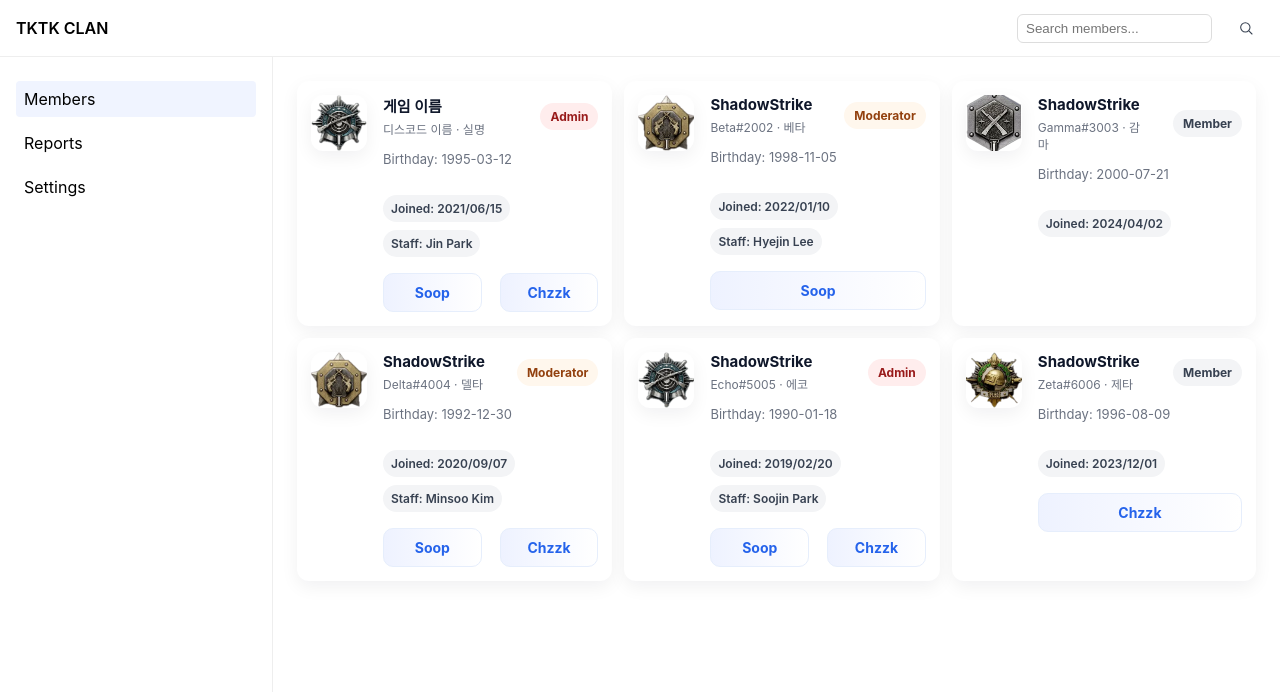
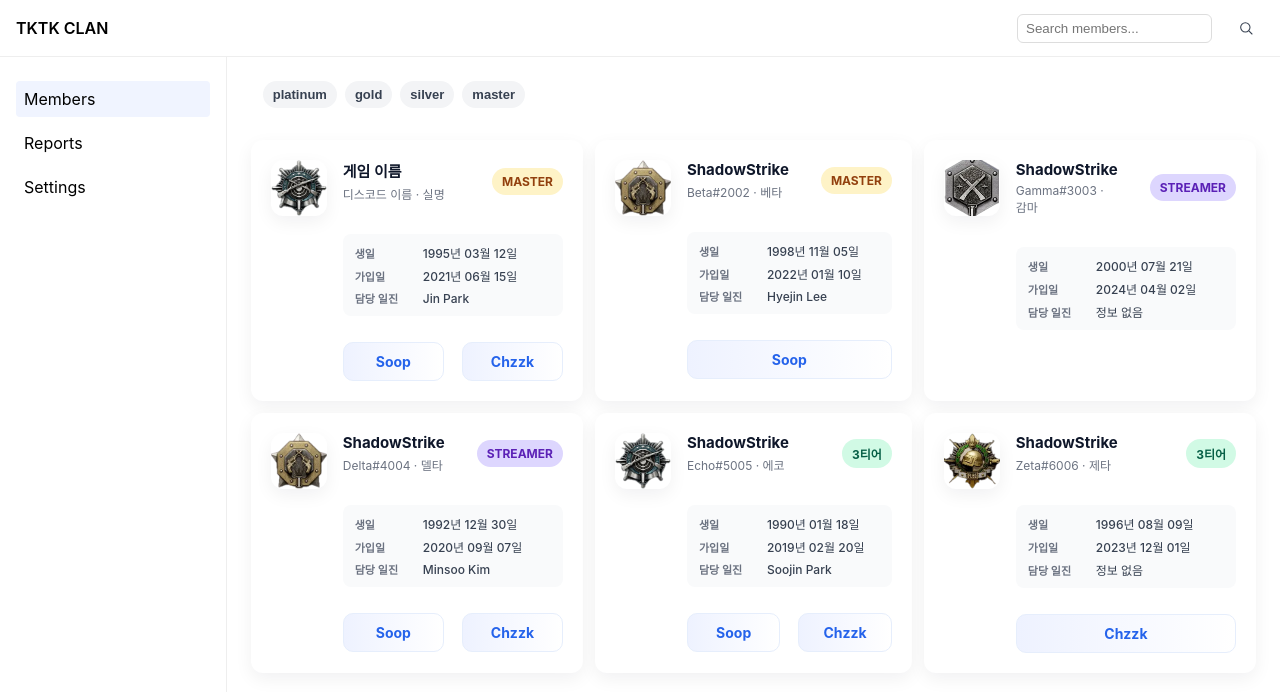
Before and after one commit to Hojeong016/TKTK, a React (Create React App) app: page / in a window 1280 px wide. Shown: the top 692 px of the page. Built offline with nearby package versions, Linux system fonts and the light colour scheme.

Commit message:
Members 페이지 완료

```diff
--- a/public/data/items.json
+++ b/public/data/items.json
@@ -9,7 +9,7 @@
       "birthday": "1995-03-12"
     },
     "discord": {
-      "right": "admin",
+      "right": "master",
       "join": "2021-06-15"
     },
     "game": {
@@ -34,7 +34,7 @@
       "birthday": "1998-11-05"
     },
     "discord": {
-      "right": "moderator",
+      "right": "master",
       "join": "2022-01-10"
     },
     "game": {
@@ -59,7 +59,7 @@
       "birthday": "2000-07-21"
     },
     "discord": {
-      "right": "member",
+      "right": "streamer",
       "join": "2024-04-02"
     },
     "game": {
@@ -84,7 +84,7 @@
       "birthday": "1992-12-30"
     },
     "discord": {
-      "right": "moderator",
+      "right": "streamer",
       "join": "2020-09-07"
     },
     "game": {
@@ -109,7 +109,7 @@
       "birthday": "1990-01-18"
     },
     "discord": {
-      "right": "admin",
+      "right": "3tier",
       "join": "2019-02-20"
     },
     "game": {
@@ -134,7 +134,7 @@
       "birthday": "1996-08-09"
     },
     "discord": {
-      "right": "member",
+      "right": "3tier",
       "join": "2023-12-01"
     },
     "game": {
--- a/src/components/Header.js
+++ b/src/components/Header.js
@@ -22,7 +22,6 @@ export default function Header() {
 
       <div className="header-actions">
         <input className="header-search" placeholder="Search members..." aria-label="Search members" />
-        {/* 변경: 텍스트 User -> 검색 돋보기 아이콘 버튼 */}
         <button className="btn btn-icon" aria-label="Open search">
           <svg width="16" height="16" viewBox="0 0 24 24" fill="none" aria-hidden="true" focusable="false" xmlns="http://www.w3.org/2000/svg">
             <path d="M11 4a7 7 0 1 0 0 14 7 7 0 0 0 0-14z" stroke="currentColor" strokeWidth="1.6" strokeLinecap="round" strokeLinejoin="round"/>
--- a/src/components/MemberCard.js
+++ b/src/components/MemberCard.js
@@ -1,5 +1,6 @@
 import React from 'react';
 import { getTierIcon } from '../constants/tiers';
+import { getRightLabel } from '../constants/rights';
 
 /**
  * member shape:
@@ -19,10 +20,25 @@ export default function MemberCard({ member, onSelect }) {
   const displayName = member.info?.koreaname || member.name || gamename;
   const discordName = member.info?.discordname || '—';
   const tier = member.game?.tier || 'free';
-  const right = (member.discord?.right || 'member').toLowerCase();
+  const rightValue = member.discord?.right || 'member';
+  const rightLabel = getRightLabel(rightValue) || rightValue;
+  const right = String(rightValue).toLowerCase();
   const joinRaw = member.discord?.join;
   const joined = joinRaw ? new Date(joinRaw) : null;
-  const joinedText = joined ? `${joined.getFullYear()}/${String(joined.getMonth()+1).padStart(2,'0')}/${String(joined.getDate()).padStart(2,'0')}` : '—';
+  const joinedText = joined ? `${joined.getFullYear()}년 ${String(joined.getMonth()+1).padStart(2,'0')}월 ${String(joined.getDate()).padStart(2,'0')}일` : '—';
+
+  // Format birthday
+  const birthdayRaw = member.info?.birthday;
+  const formatBirthday = (bd) => {
+    if (!bd) return null;
+    const match = bd.match(/(\d{4})-(\d{2})-(\d{2})/);
+    if (match) {
+      return `${match[1]}년 ${match[2]}월 ${match[3]}일`;
+    }
+    return bd;
+  };
+  const birthdayText = formatBirthday(birthdayRaw);
+
   const streaming = member.streaming || {};
   const staff = member.memberofthestaff?.name || null;
 
@@ -47,20 +63,34 @@ export default function MemberCard({ member, onSelect }) {
           </div>
 
           <div className="member-actions-block">
-            <div className={`badge badge-right badge-${right}`}>{right}</div>
+            <div className={`badge badge-right badge-${right}`}>{rightLabel}</div>
           </div>
         </div>
 
-        {member.info?.birthday && <div className="member-birthday">Birthday: {member.info.birthday}</div>}
-
         <div className="member-desc">{member.info?.description || member.desc || ''}</div>
 
+        <div className="member-info-grid">
+          <div className="info-item">
+            <div className="info-content">
+              <span className="info-label">생일</span>
+              <span className="info-value">{birthdayText || '정보 없음'}</span>
+            </div>
+          </div>
+          <div className="info-item">
+            <div className="info-content">
+              <span className="info-label">가입일</span>
+              <span className="info-value">{joinedText}</span>
+            </div>
+          </div>
+          <div className="info-item">
+            <div className="info-content">
+              <span className="info-label">담당 일진</span>
+              <span className="info-value">{staff || '정보 없음'}</span>
+            </div>
+          </div>
+        </div>
+
         <div className="member-footer">
-          <div className="member-meta">
-            <span className="chip">Joined: {joinedText}</span>
-            {staff && <span className="chip">Staff: {staff}</span>}
-          </div>
-
           <div className="member-streams-footer">
             {streaming.soop && (
               <a className="stream-btn" href={streaming.soop} target="_blank" rel="noreferrer">Soop</a>
--- a/src/components/MemberList.js
+++ b/src/components/MemberList.js
@@ -1,29 +1,55 @@
 import React from 'react';
 import MemberCard from './MemberCard';
-import MemberTable from './MemberTable';
+import TagFilter from './TagFilter';
 import { useFetchItems } from '../api/useFetch';
 import useStore from '../store/useStore';
 
 export default function MemberList() {
   const { data, isLoading, isError } = useFetchItems();
   const setSelectedItem = useStore((s) => s.setSelectedItem);
-  const [view, setView] = React.useState('card'); // 'card' or 'table'
+  const selectedTags = useStore((s) => s.selectedTags);
+
+  // derive tag options from data (tier only)
+  const tags = React.useMemo(() => {
+    if (!data || !Array.isArray(data)) return [];
+    const set = new Set();
+    data.forEach((m) => {
+      if (m.game?.tier) set.add(`tier:${String(m.game.tier)}`);
+    });
+    return Array.from(set);
+  }, [data]);
+
+  const matchTag = React.useCallback((member, tag) => {
+    if (!tag) return true;
+    if (tag.startsWith('tier:')) return String(member.game?.tier) === tag.split(':')[1];
+    if (tag.startsWith('right:')) return String(member.discord?.right) === tag.split(':')[1];
+    if (tag === 'stream:soop') return Boolean(member.streaming?.soop);
+    if (tag === 'stream:chzzk') return Boolean(member.streaming?.chzzk);
+    if (tag.startsWith('game:')) return (member.game?.gamename || member.info?.gamename) === tag.split(':')[1];
+    return false;
+  }, []);
+
+  const filtered = React.useMemo(() => {
+    if (!data || !Array.isArray(data)) return [];
+    if (!selectedTags || selectedTags.length === 0) return data;
+    return data.filter((m) => selectedTags.some((t) => matchTag(m, t)));
+  }, [data, selectedTags, matchTag]);
 
   if (isLoading) return <p>Loading...</p>;
   if (isError) return <p>Error</p>;
+  if (!data) return null;
 
   return (
     <section>
       <div className="list-controls">
+        <TagFilter tags={tags} />
       </div>
 
-      {view === 'card' ? (
-        <div className="card-grid">
-          {data.map((m) => <MemberCard key={m.id} member={m} onSelect={setSelectedItem} />)}
-        </div>
-      ) : (
-        <MemberTable data={data} onSelect={setSelectedItem} />
-      )}
+      <div className="card-grid">
+        {filtered.map((m) => (
+          <MemberCard key={m.id} member={m} onSelect={setSelectedItem} />
+        ))}
+      </div>
     </section>
   );
 }
--- a/src/components/MemberTable.js
+++ b/src/components/MemberTable.js
@@ -1,5 +1,6 @@
 import React from 'react';
 import { getTierIcon, TIERS } from '../constants/tiers';
+import { getRightLabel } from '../constants/rights';
 
 /**
  * data: [{...member}]
@@ -32,6 +33,8 @@ export default function MemberTable({ data = [], onSelect }) {
           {data.map((m) => {
             const gamename = m.game?.gamename || m.info?.gamename || m.name || '—';
             const discordName = m.info?.discordname || '—';
+            const rightValue = m.discord?.right || 'member';
+            const rightLabel = getRightLabel(rightValue) || rightValue;
             return (
               <tr key={m.id} onClick={() => onSelect?.(m)} tabIndex={0}>
                 <td data-label="Member">{m.info?.koreaname || m.name}<div className="td-sub">{gamename}</div></td>
@@ -41,7 +44,7 @@ export default function MemberTable({ data = [], onSelect }) {
                     <span className="td-game-text">{m.game?.tier ?? 'Free'}</span>
                   </div>
                 </td>
-                <td data-label="Discord">{discordName}<div className="td-sub">{m.discord?.right || 'member'}</div></td>
+                <td data-label="Discord">{discordName}<div className="td-sub">{rightLabel}</div></td>
                 <td data-label="Joined">{fmtJoin(m.discord?.join)}</td>
                 <td data-label="Streams">
                   <div className="td-streams">
--- /dev/null
+++ b/src/components/TagFilter.js
@@ -0,0 +1,32 @@
+import React from 'react';
+import useStore from '../store/useStore';
+import '../styles/components.css';
+
+export default function TagFilter({ tags = [] }) {
+  const selectedTags = useStore((s) => s.selectedTags);
+  const toggleTag = useStore((s) => s.toggleTag);
+
+  if (!tags || tags.length === 0) return null;
+
+  return (
+    <div className="tag-filter" role="toolbar" aria-label="Filters">
+      {tags.map((t) => {
+        const active = selectedTags.includes(t);
+        return (
+          <button
+            key={t}
+            className={`tag-btn ${active ? 'active' : ''}`}
+            onClick={() => toggleTag(t)}
+            aria-pressed={active}
+            type="button"
+          >
+            {t.replace(/^tier:|^right:|^stream:|^game:/, '')}
+          </button>
+        );
+      })}
+      {selectedTags.length > 0 && (
+        <button className="tag-clear" onClick={() => useStore.getState().setSelectedTags([])} type="button">Clear</button>
+      )}
+    </div>
+  );
+}
--- /dev/null
+++ b/src/constants/rights.js
@@ -0,0 +1,12 @@
+export const RIGHTS = {
+  MASTER: { key: 'master', label: 'MASTER' },
+  STREAMER: { key: 'streamer', label: 'STREAMER' },
+  TIER3: { key: '3tier', label: '3티어' },
+};
+
+export const getRightLabel = (rightValue) => {
+  if (!rightValue) return null;
+  const key = String(rightValue).trim().toLowerCase();
+  const found = Object.values(RIGHTS).find((r) => r.key === key);
+  return found ? found.label : rightValue;
+};
--- a/src/store/useStore.js
+++ b/src/store/useStore.js
@@ -12,9 +12,18 @@ const useStore = create((set) => ({
   setStatus: (s) => set({ status: s }),
   selectedItem: null,
   setSelectedItem: (item) => set({ selectedItem: item }),
+
   showSidebar: false,
   setShowSidebar: (v) => set({ showSidebar: v }),
   toggleSidebar: () => set((s) => ({ showSidebar: !s.showSidebar })),
+
+  // tag filter state
+  selectedTags: [],
+  setSelectedTags: (tags) => set({ selectedTags: tags }),
+  toggleTag: (tag) => set((s) => {
+    const exists = s.selectedTags.includes(tag);
+    return { selectedTags: exists ? s.selectedTags.filter(t => t !== tag) : [...s.selectedTags, tag] };
+  }),
 }));
 
 export default useStore;
--- a/src/styles/components.css
+++ b/src/styles/components.css
@@ -131,7 +131,7 @@
   align-items: flex-start;
   background: #ffffff;
   border-radius: 12px;
-  padding: 14px;
+  padding: 20px;
   width: 100%;
   max-width: 520px;
   box-sizing: border-box;
@@ -194,14 +194,49 @@
 /* badges */
 .badge { display:inline-flex; align-items:center; padding:6px 10px; border-radius:999px; font-weight:700; font-size:12px; text-transform:capitalize; }
 .badge-right { margin-left: 8px; }
-.badge-member { background:#f3f4f6; color:#374151; }
-.badge-moderator, .badge-mod { background:#fff7ed; color:#92400e; }
-.badge-admin { background:#ffeded; color:#991b1b; }
+.badge-master { background:#fef3c7; color:#92400e; }
+.badge-streamer { background:#ddd6fe; color:#5b21b6; }
+.badge-3tier { background:#d1fae5; color:#065f46; }
 
 .member-birthday { font-size:13px; color:#6b7280; }
 
 /* description */
-.member-desc { color:#374151; font-size:13px; line-height:1.4; color:#374151; }
+.member-desc { color:#374151; font-size:13px; line-height:1.4; color:#374151; margin-bottom: 16px; }
+
+/* member info grid */
+.member-info-grid {
+  display: flex;
+  flex-direction: column;
+  gap: 6px;
+  padding: 10px 12px;
+  background: #f9fafb;
+  border-radius: 8px;
+}
+
+.info-item {
+  display: flex;
+  align-items: center;
+}
+
+.info-content {
+  display: flex;
+  gap: 8px;
+  align-items: baseline;
+  flex: 1;
+}
+
+.info-label {
+  font-size: 11px;
+  font-weight: 600;
+  color: #6b7280;
+  min-width: 60px;
+}
+
+.info-value {
+  font-size: 12px;
+  font-weight: 500;
+  color: #374151;
+}
 
 /* meta row: chips left, streams right */
 .member-meta-row {
@@ -225,7 +260,7 @@
 
 /* responsive */
 @media (max-width:639px) {
-  .member-card { padding:12px; max-width:480px; gap:12px; }
+  .member-card { padding:20px; max-width:480px; gap:12px; }
   .member-avatar { width:48px; height:48px; font-size:14px; }
   .tier-icon { width:22px; height:22px; font-size:11px; right:-4px; top:-4px; }
   .member-meta-row { flex-direction: column; align-items: flex-start; gap:8px; }
@@ -260,6 +295,9 @@
 .badge-member { background:#f3f4f6; color:#374151; }
 .badge-moderator, .badge-mod { background:#fff7ed; color:#92400e; }
 .badge-admin { background:#ffeded; color:#991b1b; }
+.badge-master { background:#fef3c7; color:#92400e; }
+.badge-streamer { background:#ddd6fe; color:#5b21b6; }
+.badge-3tier { background:#d1fae5; color:#065f46; }
 
 /* Avatar + tier overlay */
 .member-avatar-wrap { position: relative; flex: 0 0 auto; }
@@ -477,3 +515,73 @@
   display: block;
   width: 100%;
 }
+
+/* Tag filter styles */
+.tag-filter {
+  display: flex;
+  gap: 8px;
+  align-items: center;
+  margin-left: 12px;
+  flex-wrap: wrap;
+}
+.tag-btn {
+  padding: 6px 10px;
+  border-radius: 999px;
+  background: #f3f4f6;
+  color: #374151;
+  border: 0;
+  cursor: pointer;
+  font-weight: 700;
+  font-size: 13px;
+}
+.tag-btn.active {
+  background: linear-gradient(90deg,#2563eb,#7c3aed);
+  color: #fff;
+  box-shadow: 0 6px 18px rgba(37,99,235,0.08);
+}
+.tag-clear {
+  padding: 6px 10px;
+  border-radius: 8px;
+  background: transparent;
+  border: 1px solid #e5e7eb;
+  color: #374151;
+  cursor: pointer;
+}
+
+/* responsive: tag row stacks under view controls on small screens */
+@media (max-width: 639px) {
+  .list-controls { display:flex; flex-direction:column; gap:8px; align-items:flex-start; }
+  .tag-filter { margin-left: 0; }
+}
+
+/* spacing between filters and card grid */
+.list-controls {
+  margin-bottom: 32px; /* increased gap below filters */
+  display: flex;
+  align-items: center;
+  gap: 16px;
+}
+
+/* ensure card grid has consistent gap and top spacing */
+.card-grid {
+  display: grid;
+  grid-template-columns: 1fr;
+  gap: 20px; /* increased from 12px */
+  justify-items: center; /* center items on mobile */
+  margin-top: 12px; /* small additional spacing */
+}
+
+/* larger screens: multi-column grid */
+@media (min-width: 640px) {
+  .card-grid {
+    grid-template-columns: repeat(2, minmax(0, 1fr));
+    gap: 24px; /* increased */
+  }
+}
+@media (min-width: 1024px) {
+  .card-grid {
+    grid-template-columns: repeat(2, minmax(0, 1fr));
+    gap: 28px; /* increased */
+    justify-items: stretch;
+  }
+}
```
